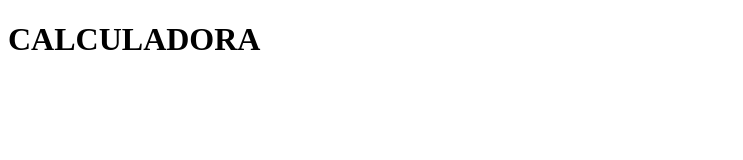
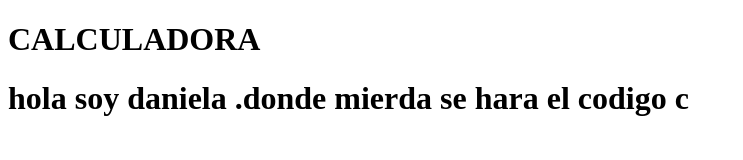
Before and after one commit to VAne28-02/EXAMEN, a plain HTML site: page index.html in a window 1280 px wide. Shown: the whole page, without its empty margins (0-743 px from the left). Drawn offline with Linux system fonts and the light colour scheme.

Commit message:
se subieron cambios desde la ramadaniela

```diff
--- a/index.html
+++ b/index.html
@@ -7,6 +7,6 @@
     <h1>CALCULADORA</h1>
 </head>
 <body>
-
+    <h1>hola soy daniela .donde mierda se hara el codigo c</h1>
 </body>
 </html>
```
